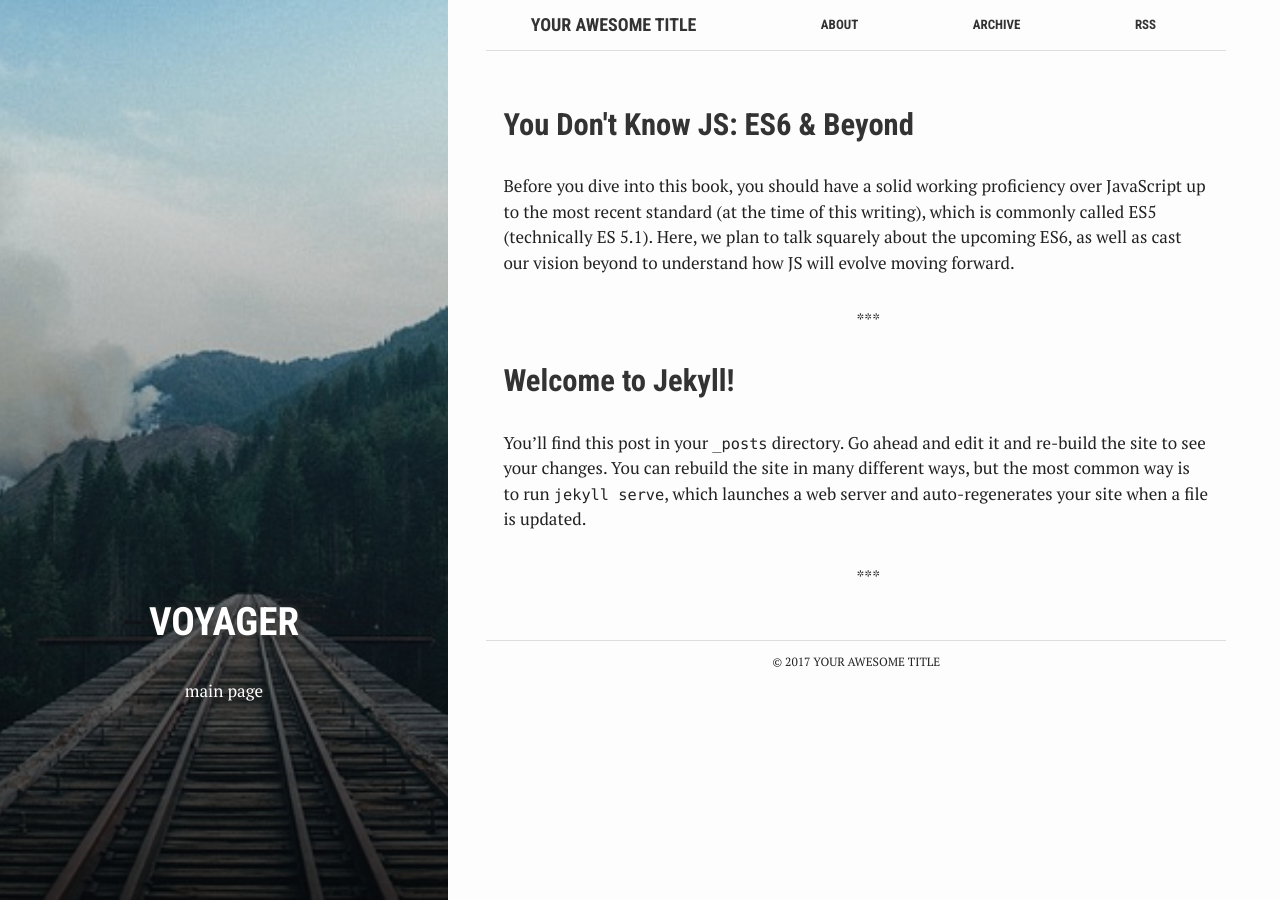
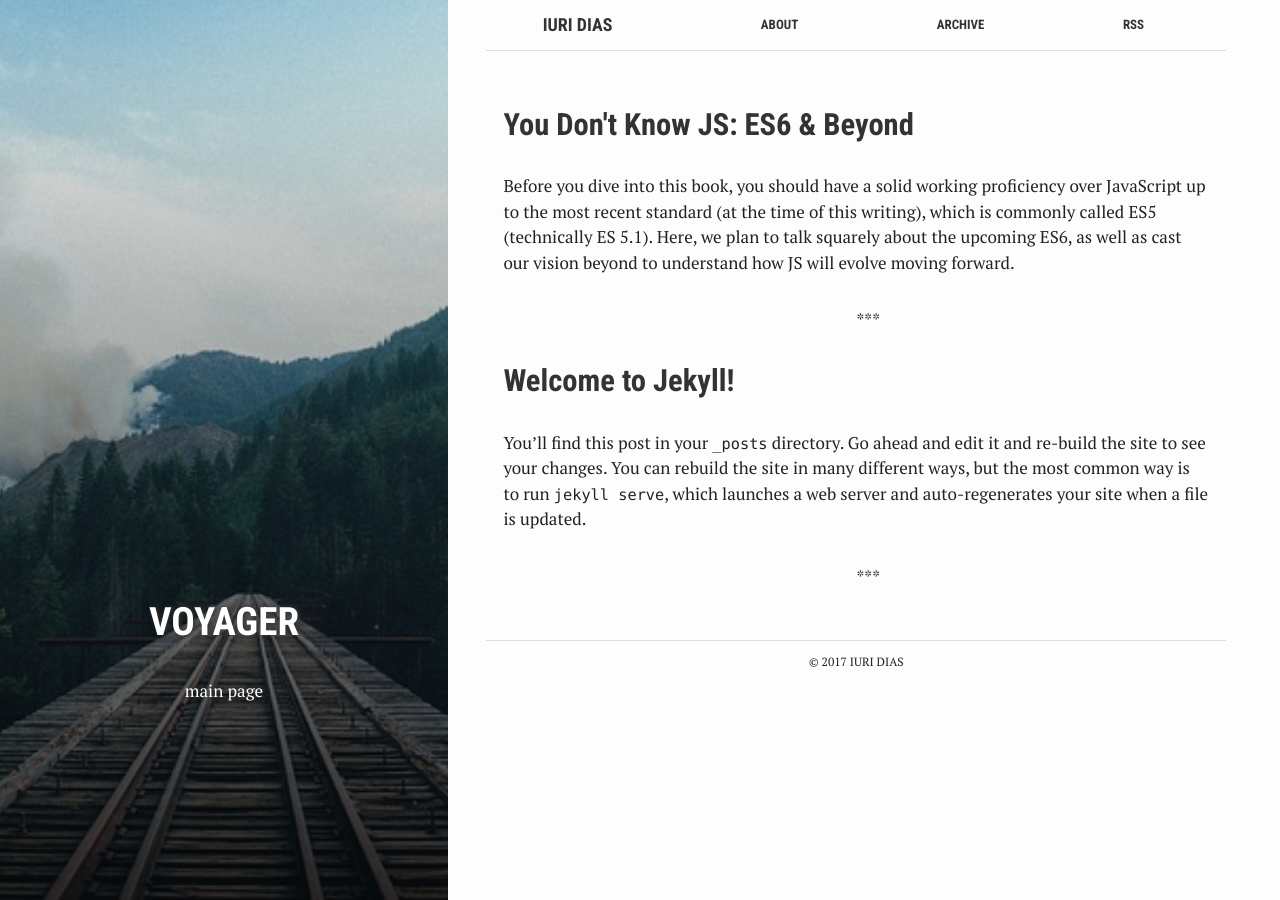
Before and after one commit to mixedway/iuridias.github.io, a Jekyll site: the page built from index.html, in a window 1280 px wide. Built offline with Jekyll 4.4.1, drawn with Linux system fonts in a browser that asks for light colours.

Commit message:
config alterado

```diff
--- a/_config.yml
+++ b/_config.yml
@@ -6,17 +6,17 @@
 # 'jekyll serve'. If you change this file, please restart the server process.
 
 # Site settings
-title: Your awesome title
-email: your-email@domain.com
+title: Iuri Dias
+email: iuridias.mw@gmail.com
 description: > # this means to ignore newlines until "baseurl:"
   Write an awesome description for your new site here. You can edit this
   line in _config.yml. It will appear in your document head meta (for
   Google search results) and in your feed.xml site description.
 baseurl: "" # the subpath of your site, e.g. /blog
 lang: "en"
-url: "http://localhost:4000" # the base hostname & protocol for your site
-twitter_username: jekyllrb
-github_username:  jekyll
+url: "http://iuridias.github.io" # the base hostname & protocol for your site
+twitter_username: iuriidias
+github_username:  iuridias
 disqus_username:
 
 # Build settings
```
